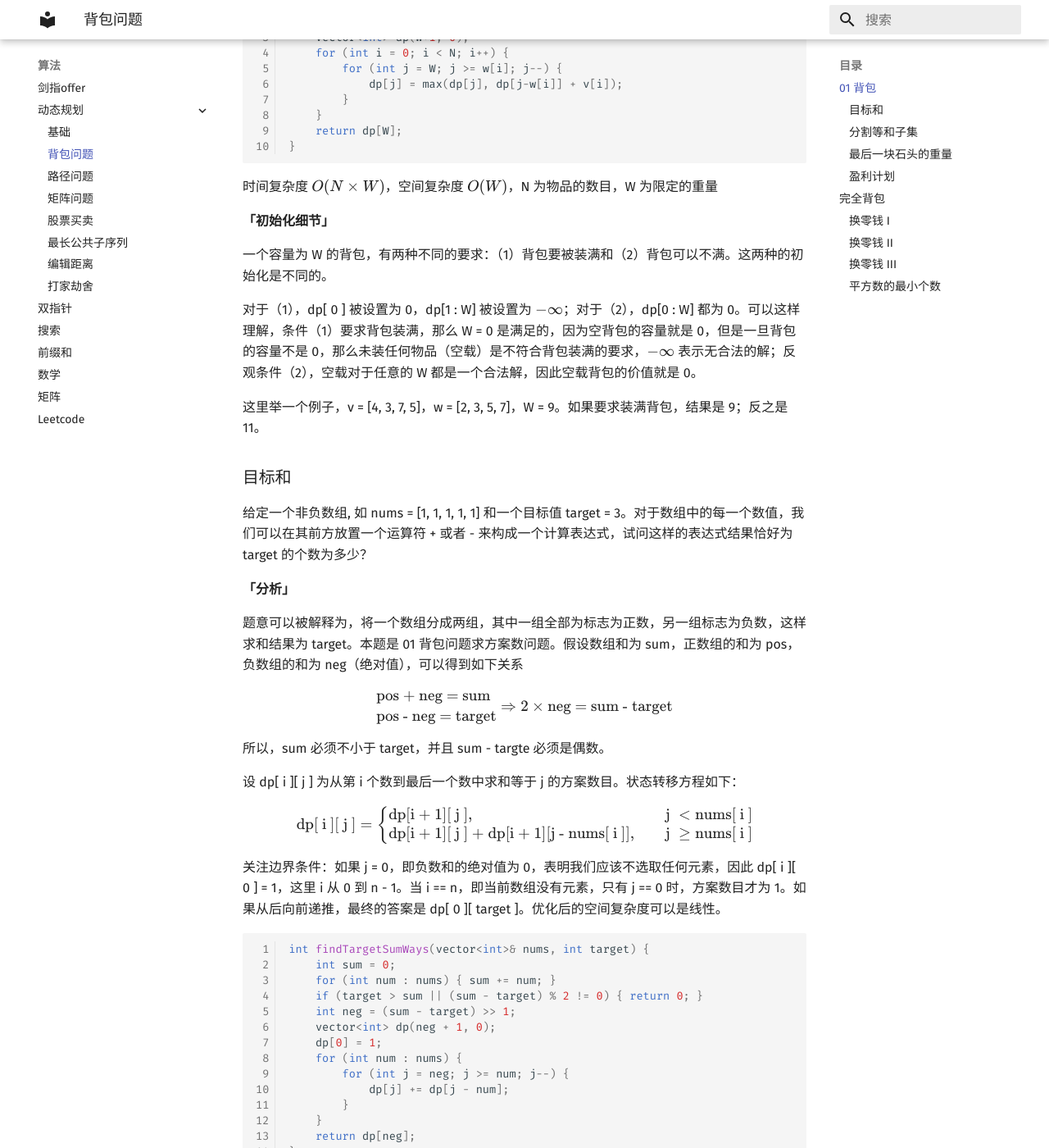
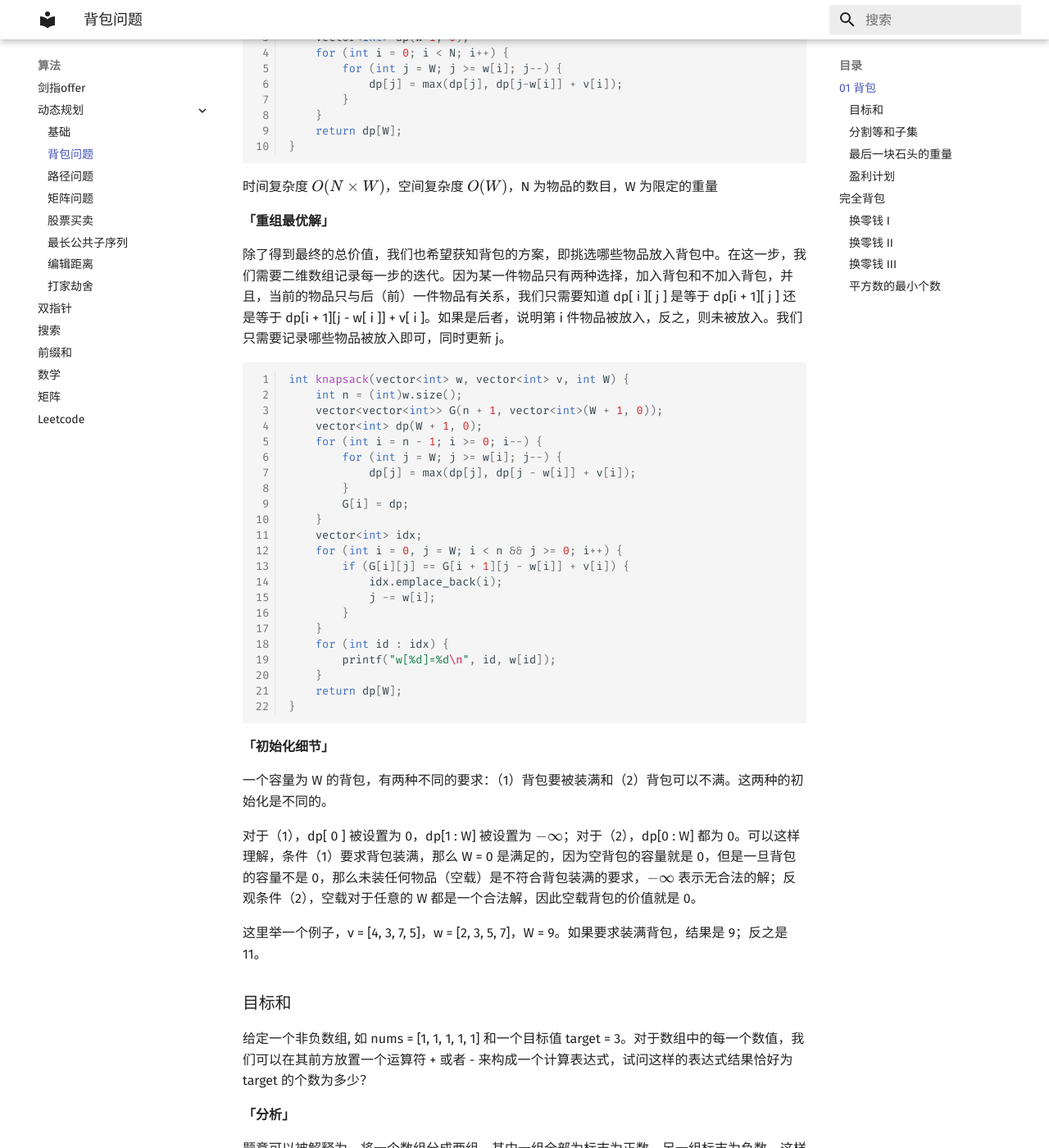
Before and after one commit to chaopan95/blogs, an MkDocs documentation site: the page built from docs/algo/dp/knapsack.md, in a window 1280 px wide and 1400 px high, scrolled down 882 px. Shown: the whole window at 82% size. Built offline with MkDocs 1.6.1 and Material for MkDocs 9.7.7, drawn with Linux system fonts in a browser that asks for light colours; formulas are drawn with MathJax 3.

Commit message:
Update knapsack.md

````diff
--- a/docs/algo/dp/knapsack.md
+++ b/docs/algo/dp/knapsack.md
@@ -38,6 +38,35 @@ int knapsack01(vector<int> v, vector<int> w, int W) {
 }
 ```
 时间复杂度 $O(N \times W)$，空间复杂度 $O(W)$，N 为物品的数目，W 为限定的重量
+
+**「重组最优解」**
+
+除了得到最终的总价值，我们也希望获知背包的方案，即挑选哪些物品放入背包中。在这一步，我们需要二维数组记录每一步的迭代。因为某一件物品只有两种选择，加入背包和不加入背包，并且，当前的物品只与后（前）一件物品有关系，我们只需要知道 dp[ i ][ j ] 是等于 dp[i + 1][ j ] 还是等于 dp[i + 1][j - w[ i ]] + v[ i ]。如果是后者，说明第 i 件物品被放入，反之，则未被放入。我们只需要记录哪些物品被放入即可，同时更新 j。
+
+```cpp
+int knapsack(vector<int> w, vector<int> v, int W) {
+    int n = (int)w.size();
+    vector<vector<int>> G(n + 1, vector<int>(W + 1, 0));
+    vector<int> dp(W + 1, 0);
+    for (int i = n - 1; i >= 0; i--) {
+        for (int j = W; j >= w[i]; j--) {
+            dp[j] = max(dp[j], dp[j - w[i]] + v[i]);
+        }
+        G[i] = dp;
+    }
+    vector<int> idx;
+    for (int i = 0, j = W; i < n && j >= 0; i++) {
+        if (G[i][j] == G[i + 1][j - w[i]] + v[i]) {
+            idx.emplace_back(i);
+            j -= w[i];
+        }
+    }
+    for (int id : idx) {
+        printf("w[%d]=%d\n", id, w[id]);
+    }
+    return dp[W];
+}
+```
 
 **「初始化细节」**
 
````
